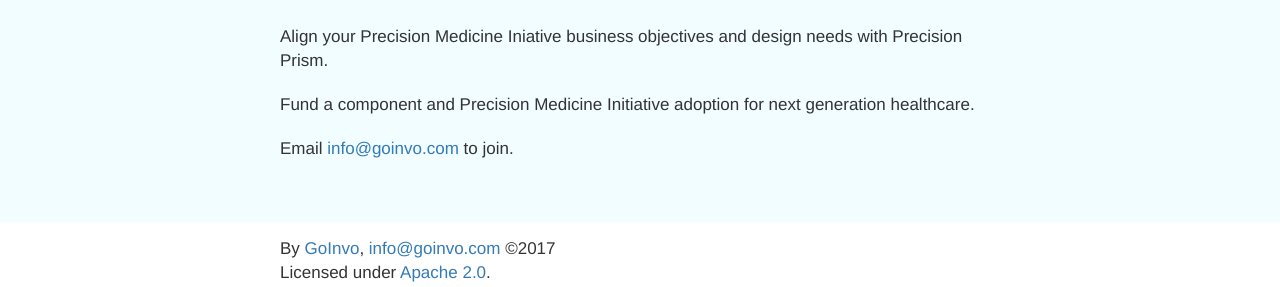
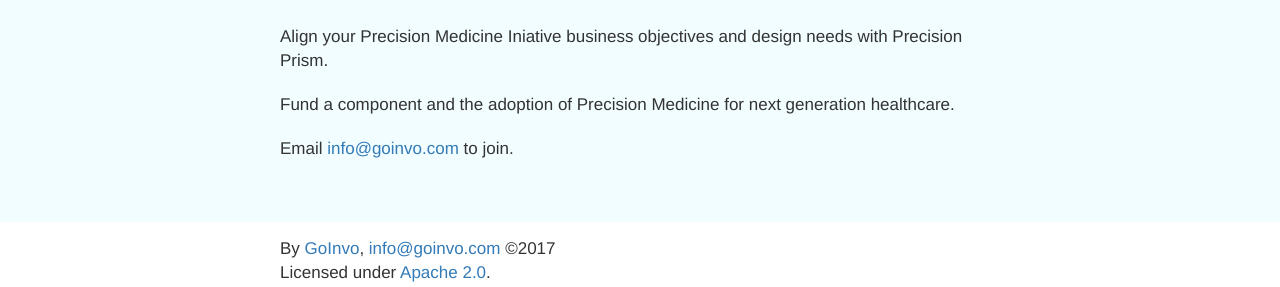
Before and after one commit to goinvo/PrecisionPrism, a Jekyll site: the page built from docs/join.html, in a window 1280 px wide and 900 px high, scrolled down 503 px. Shown: the part 600-887 px from the top of the window. Built offline with Jekyll 4.4.1, drawn with Linux system fonts in a browser that asks for light colours; nearby versions of some CDN libraries.

Commit message:
Sponsor copy tweak.

```diff
--- a/docs/join.html
+++ b/docs/join.html
@@ -43,7 +43,7 @@
 
     <p>Align your Precision Medicine Iniative business objectives and design needs with Precision Prism.</p>
 
-    <p>Fund a component and Precision Medicine Initiative adoption for next generation healthcare.</p>
+    <p>Fund a component and the adoption of Precision Medicine for next generation healthcare.</p>
 
     <p>Email <a href="mailto:{{ site.author.email }}?subject=Prism Sponsor">{{ site.author.email }}</a> to join.</p>
   </div>
```
